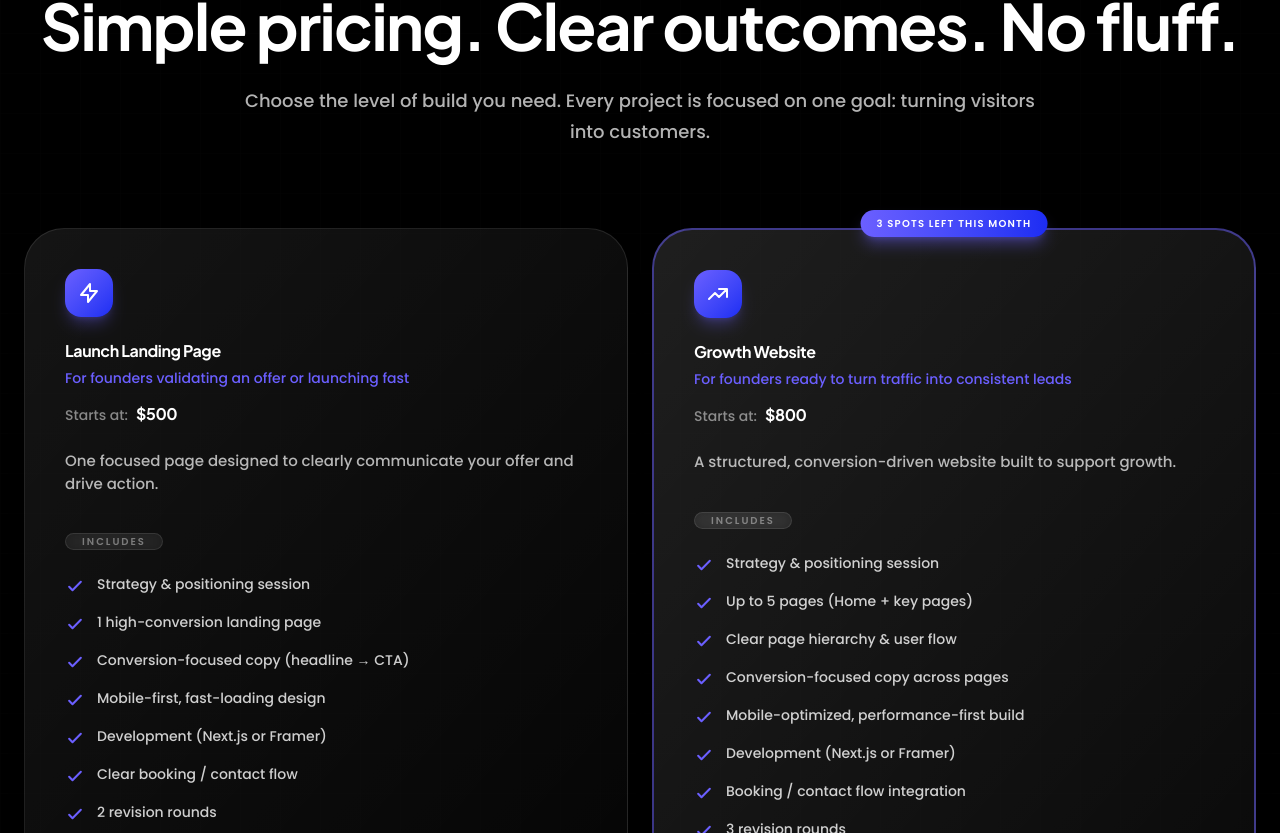
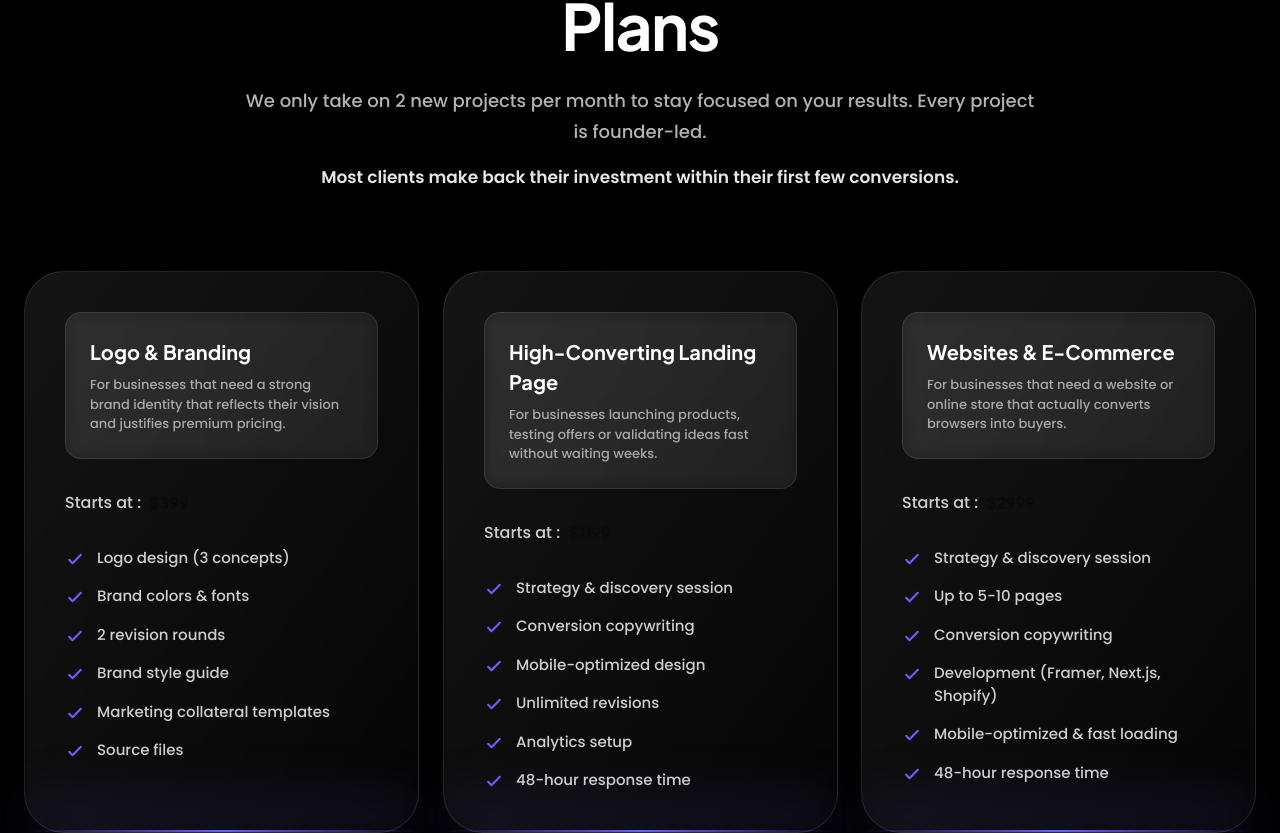
Before and after one commit to varun-vk17/roninbuild, a React (Vite) app: page / in a window 1280 px wide. Shown: the part 4607-5440 px from the top of the page. Built offline with nearby package versions, Linux system fonts and the light colour scheme.

Commit message:
chore: update pricing plans content and styling

```diff
--- a/src/App.tsx
+++ b/src/App.tsx
@@ -686,50 +686,46 @@ function OutcomesSection() {
 function PricingSection() {
   const packages = [
     {
-      icon: (
-        <svg className="w-6 h-6" fill="none" stroke="currentColor" viewBox="0 0 24 24" xmlns="http://www.w3.org/2000/svg">
-          <path strokeLinecap="round" strokeLinejoin="round" strokeWidth={2} d="M13 10V3L4 14h7v7l9-11h-7z" />
-        </svg>
-      ),
-      price: "$500",
-      title: "Launch Landing Page",
-      subtitle: "For founders validating an offer or launching fast",
-      description: "One focused page designed to clearly communicate your offer and drive action.",
+      price: "$399",
+      title: "Logo & Branding",
+      description: "For businesses that need a strong brand identity that reflects their vision and justifies premium pricing.",
       features: [
-        "Strategy & positioning session",
-        "1 high-conversion landing page",
-        "Conversion-focused copy (headline → CTA)",
-        "Mobile-first, fast-loading design",
-        "Development (Next.js or Framer)",
-        "Clear booking / contact flow",
+        "Logo design (3 concepts)",
+        "Brand colors & fonts",
         "2 revision rounds",
-        "Delivery in 7–10 days"
+        "Brand style guide",
+        "Marketing collateral templates",
+        "Source files"
       ],
       featured: false
     },
     {
-      icon: (
-        <svg className="w-6 h-6" fill="none" stroke="currentColor" viewBox="0 0 24 24" xmlns="http://www.w3.org/2000/svg">
-          <path strokeLinecap="round" strokeLinejoin="round" strokeWidth={2} d="M13 7h8m0 0v8m0-8l-8 8-4-4-6 6" />
-        </svg>
-      ),
-      price: "$800",
-      title: "Growth Website",
-      subtitle: "For founders ready to turn traffic into consistent leads",
-      description: "A structured, conversion-driven website built to support growth.",
-      badge: "3 SPOTS LEFT THIS MONTH",
+      price: "$1199",
+      title: "High-Converting Landing Page",
+      description: "For businesses launching products, testing offers or validating ideas fast without waiting weeks.",
       features: [
-        "Strategy & positioning session",
-        "Up to 5 pages (Home + key pages)",
-        "Clear page hierarchy & user flow",
-        "Conversion-focused copy across pages",
-        "Mobile-optimized, performance-first build",
-        "Development (Next.js or Framer)",
-        "Booking / contact flow integration",
-        "3 revision rounds",
-        "Delivery in 10–14 days"
+        "Strategy & discovery session",
+        "Conversion copywriting",
+        "Mobile-optimized design",
+        "Unlimited revisions",
+        "Analytics setup",
+        "48-hour response time"
       ],
-      featured: true
+      featured: false // Image doesn't show a featured one specifically but let's keep logic simple
+    },
+    {
+      price: "$2999",
+      title: "Websites & E-Commerce",
+      description: "For businesses that need a website or online store that actually converts browsers into buyers.",
+      features: [
+        "Strategy & discovery session",
+        "Up to 5-10 pages",
+        "Conversion copywriting",
+        "Development (Framer, Next.js, Shopify)",
+        "Mobile-optimized & fast loading",
+        "48-hour response time"
+      ],
+      featured: false
     }
   ];
 
@@ -763,19 +759,25 @@ function PricingSection() {
               id="pricing-heading"
               className="font-['Plus_Jakarta_Sans',sans-serif] font-bold text-[clamp(36px,5.5vw,64px)] text-white leading-[1.15] mb-6 tracking-tight"
             >
-              Simple pricing. Clear outcomes. No fluff.
+              Plans
             </h2>
           </BlurFade>
 
           <FadeIn delay={0.4}>
             <p className="font-['Poppins',sans-serif] font-medium text-[clamp(16px,1.8vw,18px)] text-white/70 leading-[1.7] max-w-[800px] mx-auto mb-4">
-              Choose the level of build you need. Every project is focused on one goal: turning visitors into customers.
+              We only take on 2 new projects per month to stay focused on your results. Every project is founder-led.
+            </p>
+          </FadeIn>
+
+          <FadeIn delay={0.6}>
+            <p className="font-['Poppins',sans-serif] font-semibold text-[clamp(15px,1.6vw,17px)] text-white/90 leading-[1.6] max-w-[700px] mx-auto">
+              Most clients make back their investment within their first few conversions.
             </p>
           </FadeIn>
         </div>
 
         {/* Pricing Cards */}
-        <div className="grid grid-cols-1 lg:grid-cols-2 gap-6 sm:gap-6 mb-10 sm:mb-16 max-w-[1000px] mx-auto">
+        <div className="grid grid-cols-1 lg:grid-cols-3 gap-6 sm:gap-6 mb-10 sm:mb-16">
           {packages.map((pkg, index) => (
             <ScaleIn key={index} delay={0.2 * index}>
               <div
@@ -789,51 +791,22 @@ function PricingSection() {
                 <div className="absolute bottom-0 left-0 right-0 h-[60px] bg-gradient-to-t from-[#6B5FFF]/20 via-[#6B5FFF]/5 to-transparent blur-xl" aria-hidden="true" />
 
                 {/* Badge for featured */}
-                {pkg.badge && (
-                  <div className="absolute -top-5 left-1/2 -translate-x-1/2 z-20">
-                    <div className="bg-gradient-to-r from-[#6B5FFF] to-[#1D2CF3] rounded-[20px] px-4 py-1.5 shadow-lg shadow-[#6B5FFF]/40">
-                      <p className="font-['Poppins',sans-serif] font-semibold text-[10px] tracking-[0.12em] uppercase text-white">
-                        {pkg.badge}
-                      </p>
-                    </div>
-                  </div>
-                )}
-
-                {/* Icon */}
-                <div className="w-12 h-12 rounded-[16px] bg-gradient-to-br from-[#6B5FFF] to-[#1D2CF3] flex items-center justify-center shadow-lg shadow-[#6B5FFF]/30 text-white mb-6 group-hover:shadow-[#6B5FFF]/50 transition-shadow relative z-10">
-                  {pkg.icon}
-                </div>
-
-                {/* Title and Subtitle */}
-                <div className="mb-4 relative z-10">
-                  <h3 className="font-['Plus_Jakarta_Sans',sans-serif] font-bold text-[28px] text-white leading-[1.2] tracking-tight mb-2">
+                {/* Header Section from Image */}
+                <div className="bg-white/5 backdrop-blur-sm rounded-[16px] p-6 mb-8 border border-white/10 relative">
+                  <h3 className="font-['Plus_Jakarta_Sans',sans-serif] font-bold text-[20px] text-white mb-2">
                     {pkg.title}
                   </h3>
-                  <p className="font-['Poppins',sans-serif] font-medium text-[14px] text-[#6B5FFF] leading-relaxed">
-                    {pkg.subtitle}
+                  <p className="font-['Poppins',sans-serif] text-[13px] text-white/60 leading-relaxed">
+                    {pkg.description}
                   </p>
                 </div>
 
-                {/* Price */}
-                <div className="mb-6 relative z-10">
-                  <div className="flex items-baseline gap-2">
-                    <span className="text-white/50 text-[14px] font-['Poppins',sans-serif]">Starts at:</span>
-                    <span className="font-['Plus_Jakarta_Sans',sans-serif] font-bold text-[clamp(32px,4vw,40px)] text-white leading-[1.1] tracking-tight">
-                      {pkg.price}
-                    </span>
-                  </div>
-                </div>
-
-                {/* Description */}
-                <p className="font-['Poppins',sans-serif] font-normal text-[15px] text-white/70 leading-relaxed mb-8 relative z-10">
-                  {pkg.description}
-                </p>
-
-                {/* Includes Badge */}
-                <div className="inline-block bg-white/5 backdrop-blur-sm rounded-[20px] px-4 py-1 border border-white/10 mb-6 relative">
-                  <p className="font-['Poppins',sans-serif] font-semibold text-[10px] tracking-[0.2em] uppercase text-white/40">
-                    Includes
-                  </p>
+                {/* Price Section */}
+                <div className="mb-8 relative z-10 flex items-baseline gap-2">
+                  <span className="font-['Poppins',sans-serif] text-[16px] text-white/80">Starts at :</span>
+                  <span className="font-['Plus_Jakarta_Sans',sans-serif] font-bold text-[clamp(24px,3vw,32px)] text-[#22c55e]">
+                    {pkg.price}
+                  </span>
                 </div>
 
                 {/* Features */}
@@ -843,7 +816,7 @@ function PricingSection() {
                       <svg className="w-5 h-5 text-[#6B5FFF] shrink-0 mt-0.5" fill="none" stroke="currentColor" viewBox="0 0 24 24" xmlns="http://www.w3.org/2000/svg">
                         <path strokeLinecap="round" strokeLinejoin="round" strokeWidth={2.5} d="M5 13l4 4L19 7" />
                       </svg>
-                      <span className="font-['Poppins',sans-serif] font-medium text-[14px] text-white/80 leading-relaxed">
+                      <span className="font-['Poppins',sans-serif] font-medium text-[15px] text-white/80 leading-relaxed">
                         {feature}
                       </span>
                     </li>
@@ -854,14 +827,8 @@ function PricingSection() {
           ))}
         </div>
 
-        {/* Guarantee Section and Credibility Line */}
-        <div className="max-w-[900px] mx-auto mt-20">
-          <div className="text-center mb-12">
-            <p className="font-['Poppins',sans-serif] font-semibold text-[clamp(14px,1.6vw,16px)] text-white/90 leading-[1.6]">
-              We take on only 2 projects per month to stay focused on quality and execution.
-            </p>
-          </div>
-
+        {/* Guarantee Section */}
+        <div className="max-w-[900px] mx-auto">
           <div className="bg-gradient-to-br from-[#6B5FFF]/15 to-[#1D2CF3]/10 backdrop-blur-lg rounded-[40px] p-10 sm:p-12 border border-[#6B5FFF]/30 shadow-2xl relative overflow-hidden">
             {/* Bottom glow effect */}
             <div className="absolute bottom-0 left-0 right-0 h-[2px] bg-gradient-to-r from-transparent via-[#6B5FFF] to-transparent" aria-hidden="true" />
```
